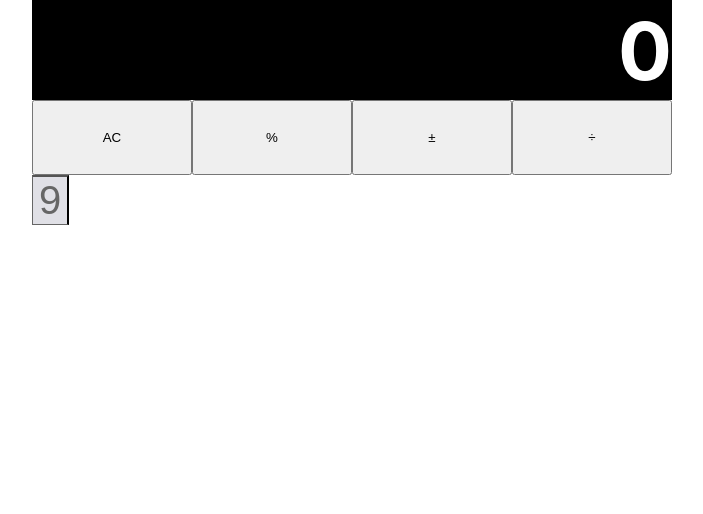
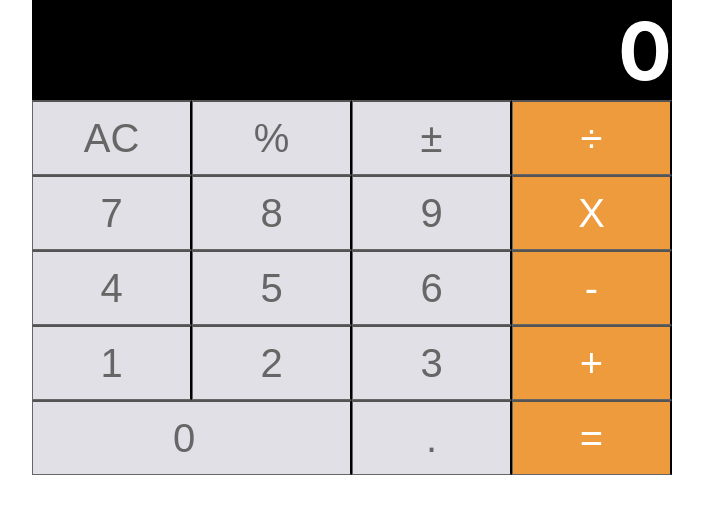
Before and after one commit to benstone1/Pursuit-Core-Web-React-Calculator-Lab, a React (Create React App) app in the folder calculator/: page / in a window 1280 px wide. Shown: the top 514 px of the page, without its empty margins (288-991 px from the left). Built offline with nearby package versions, Linux system fonts and the light colour scheme.

Commit message:
finshed the mvp of the calculator project might work on it some more later on tonight

```diff
--- a/calculator/src/Calculator.css
+++ b/calculator/src/Calculator.css
@@ -16,3 +16,8 @@ button:active {
 .flex1 {
 	flex: 1;
 }
+
+.flex2 {
+	flex: 2;
+	padding-right: 21px;
+}
--- a/calculator/src/Calculator.jsx
+++ b/calculator/src/Calculator.jsx
@@ -19,9 +19,132 @@ class Calculator extends React.Component {
 	}
 
 	handleButtonPress = (num) => {
+			let temp = this.state.displayValue;
+			if(this.state.waitingForNewValue || this.state.displayValue === '0'){
+				this.setState({
+					displayValue: num,
+					previousValue: temp,
+					waitingForNewValue: false
+				})
+			}
+			else{
+				this.setState({
+					displayValue: this.state.displayValue + num.toString(),
+				});
+			}
+	}
+
+	handleClearOperation = () => {
+		this.setState({
+		  displayValue: '0',
+		  previousValue: null,
+          operation: null,
+          waitingForNewValue: false
+		})
+	}
+
+	handlePercentageOperation = () => {
+		const temp = this.state.displayValue;
+		this.setState({
+			displayValue: this.state.displayValue / 100,
+			previousValue: temp
+		});
+	};
+
+	handlePlusMinus = () => {
+		const temp = this.state.displayValue
+		if(0 < temp){
 			this.setState({
-			displayValue: num
+				displayValue: temp - (temp * 2)
+			});
+		}
+		else{
+			this.setState({
+				displayValue: Math.abs(temp)
+			});
+		};
+	};
+
+	doMath = () => {
+		const prev = this.state.displayValue;
+		switch(this.state.operation){
+			case 'add': this.setState({displayValue: parseFloat(this.state.displayValue) + parseFloat(this.state.previousValue),
+				previousValue: prev, operation: null});
+			break;
+			case 'sub': this.setState({displayValue: parseFloat(this.state.previousValue) -parseFloat(this.state.displayValue),
+				previousValue: prev, operation: null});
+			break;
+			case 'mult': this.setState({displayValue: parseFloat(this.state.displayValue) * parseFloat(this.state.previousValue), previousValue: prev, operation: null})
+			break;
+			case 'div': this.setState({displayValue: parseFloat(this.state.previousValue) / parseFloat(this.state.displayValue), previousValue: prev, operation: null});
+			break;
+		}
+	};
+
+	handleDivision = () => {
+		if(this.state.operation){
+			this.doMath();
+		}
+		else{
+		this.setState({
+			previousValue: this.state.displayValue,
+			operation: 'div',
+			waitingForNewValue: true
 		});
+		}
+	}
+
+	handleMultiplication = () => {
+		if(this.state.operation){
+			this.doMath();
+		}
+		else{
+		this.setState({
+			previousValue: this.state.displayValue,
+			operation: 'mult',
+			waitingForNewValue: true
+		});
+	}
+	}
+
+		handleAddition = () => {
+		if(this.state.operation){
+			this.doMath();
+		}
+		else{
+		this.setState({
+			previousValue: this.state.displayValue,
+			operation: 'add',
+			waitingForNewValue: true
+		});
+	}
+	}
+
+	handleDecimal = () => {
+		let temp = this.state.displayValue
+		this.setState({
+			displayValue: this.state.displayValue + '.'
+		});
+	}
+
+		handleSubtraction = () => {
+		if(this.state.operation){
+			this.doMath();
+		}
+		else{
+		this.setState({
+			previousValue: this.state.displayValue,
+			operation: 'sub',
+			waitingForNewValue: true
+		});
+	}
+	}
+
+	handleEquation = () => {
+		this.doMath();
+		this.setState({
+			waitingForNewValue: true
+		})
 	}
 
 
@@ -30,14 +153,37 @@ class Calculator extends React.Component {
 			<div className ='mainBody'>
 				<Display num={this.state.displayValue} />
 				<div className='calcRow'>
-					<GreyOperationButton name='AC' className='flex1' />
-					<GreyOperationButton name='%'className='flex1' />
-					<GreyOperationButton name='±' className='flex1' />
-					<OperationButton name='÷' className='flex1' />
+					<GreyOperationButton name='AC'onClick={this.handleClearOperation} className='flex1 button' />
+					<GreyOperationButton name='%'className='flex1 button' onClick={this.handlePercentageOperation} />
+					<GreyOperationButton name='±' className='flex1 button' onClick={this.handlePlusMinus} />
+					<OperationButton name='÷' className='flex1 orange' onClick={this.handleDivision} />
 				</div>
-				<NumButton number={9} handleButtonPress={this.handleButtonPress} />
+				<div className='calcRow'>
+					<NumButton number={7} className='flex1 button' handleButtonPress={this.handleButtonPress}/>
+					<NumButton number={8} className='flex1 button' handleButtonPress={this.handleButtonPress}/>
+					<NumButton number={9} className='flex1 button' handleButtonPress={this.handleButtonPress}/>
+					<OperationButton name='X' className='flex1 orange' onClick={this.handleMultiplication} />
+				</div>
+				<div className='calcRow'>
+					<NumButton number={4} className='flex1 button' handleButtonPress={this.handleButtonPress}/>
+					<NumButton number={5} className='flex1 button' handleButtonPress={this.handleButtonPress}/>
+					<NumButton number={6} className='flex1 button' handleButtonPress={this.handleButtonPress}/>
+					<OperationButton name='-' className='flex1 orange' onClick={this.handleSubtraction} />
+				</div>
+				<div className='calcRow'>
+					<NumButton number={1} className='flex1 button' handleButtonPress={this.handleButtonPress}/>
+					<NumButton number={2} className='flex1 button' handleButtonPress={this.handleButtonPress}/>
+					<NumButton number={3} className='flex1 button' handleButtonPress={this.handleButtonPress}/>
+					<OperationButton name='+' className='flex1 orange' onClick={this.handleAddition} />
+				</div>
+				<div className='calcRow'>
+					<NumButton number={0} className='flex2 button' handleButtonPress={this.handleButtonPress}/>
+					<GreyOperationButton name='.'className='flex1 button' onClick={this.handleDecimal} />
+					<OperationButton name='=' className='flex1 orange' onClick={this.handleEquation} />
+				</div>
 			</div>)
 	}
 }
 
 export default Calculator
+//when you come back, work on making the number shit work on the calculator, as well as the division shit
--- a/calculator/src/GreyOperationButton.jsx
+++ b/calculator/src/GreyOperationButton.jsx
@@ -7,9 +7,14 @@ class GreyOperationButton extends React.Component {
 		super();
 	}
 
+	handleOperation = () => {
+		this.props.onClick();
+	}
+
 	render(){
 		return (
-		<button className='button' className={this.props.className}>{this.props.name}</button>)
+
+		<button className={this.props.className} onClick={this.handleOperation}>{this.props.name}</button>)
 	}
 
 
--- a/calculator/src/NumButton.jsx
+++ b/calculator/src/NumButton.jsx
@@ -17,7 +17,7 @@ class NumButton extends React.Component {
 
 	render(){
 	return (
-		<button className='button' onClick={this.handleButtonPress}>{this.props.number}</button>)
+		<button className={this.props.className} onClick={this.handleButtonPress}>{this.props.number}</button>)
 	}
 }
 
--- a/calculator/src/OperationButton.css
+++ b/calculator/src/OperationButton.css
@@ -1,6 +1,15 @@
 .orange {
   background-color: #EE9B3E;
   color: #fff;
+  font-size: 40px;
+  text-align: center;
+  border-left: 1px solid #666666;
+  border-bottom: 1px solid #666666;
+  user-select: none;
+  cursor: pointer;
+  outline: none;
+  -webkit-tap-highlight-color: rgba(0,0,0,0);
+  display: block;
 }
 
 .flex1 {
--- a/calculator/src/OperationButton.jsx
+++ b/calculator/src/OperationButton.jsx
@@ -7,9 +7,12 @@ class OperationButton extends React.Component {
 		super();
 	}
 
+	handleOperation = () => {
+		this.props.onClick();
+	}
 	render(){
 		return (
-		<button className='orange' className={this.props.className}>{this.props.name}</button>)
+		<button className='orange' className={this.props.className} onClick={this.handleOperation}>{this.props.name}</button>)
 	}
 
 
```
Also changed, not shown: calculator/src/WOWOWL.js (added, +15 -0 lines).
